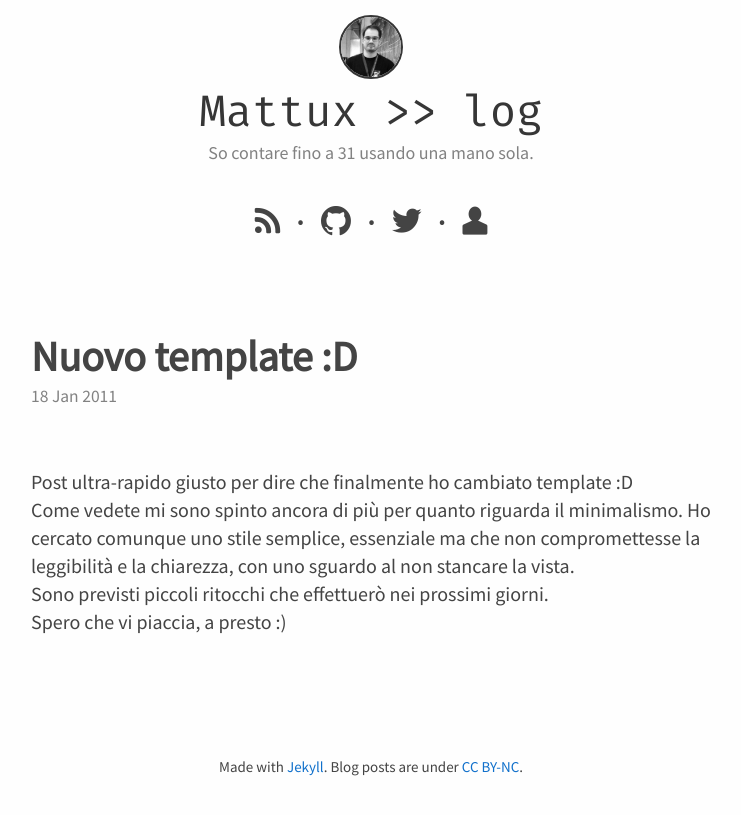
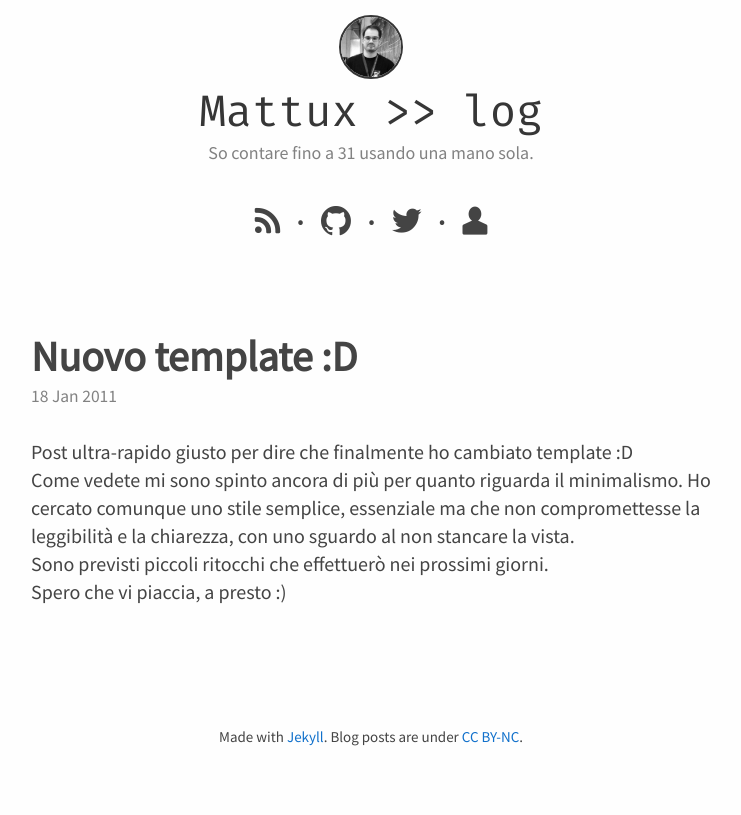
Before and after one commit to mattux/mattux.github.io, a Jekyll site: the page built from _posts/2011-01-19-nuovo-template-d.html, in a window 1280 px wide. Shown: the top 815 px of the page, without its empty margins (269-1010 px from the left). Built offline with Jekyll 4.4.1, drawn with Linux system fonts in a browser that asks for light colours; comment, search, counter and statistics services are not loaded.

Commit message:
fix distance from header to post content

```diff
--- a/_sass/_layout.scss
+++ b/_sass/_layout.scss
@@ -226,6 +226,7 @@ img.avatar {
     font-size: $small-font-size;
     color: $grey-color;
     font-weight: 400;
+    margin-bottom: 0;
 }
 
 .post-link {
@@ -237,7 +238,7 @@ img.avatar {
  * Posts
  */
 .post-header {
-    margin-bottom: $spacing-unit;
+    margin-bottom: $spacing-unit / 2;
 }
 
 .post-title {
```
